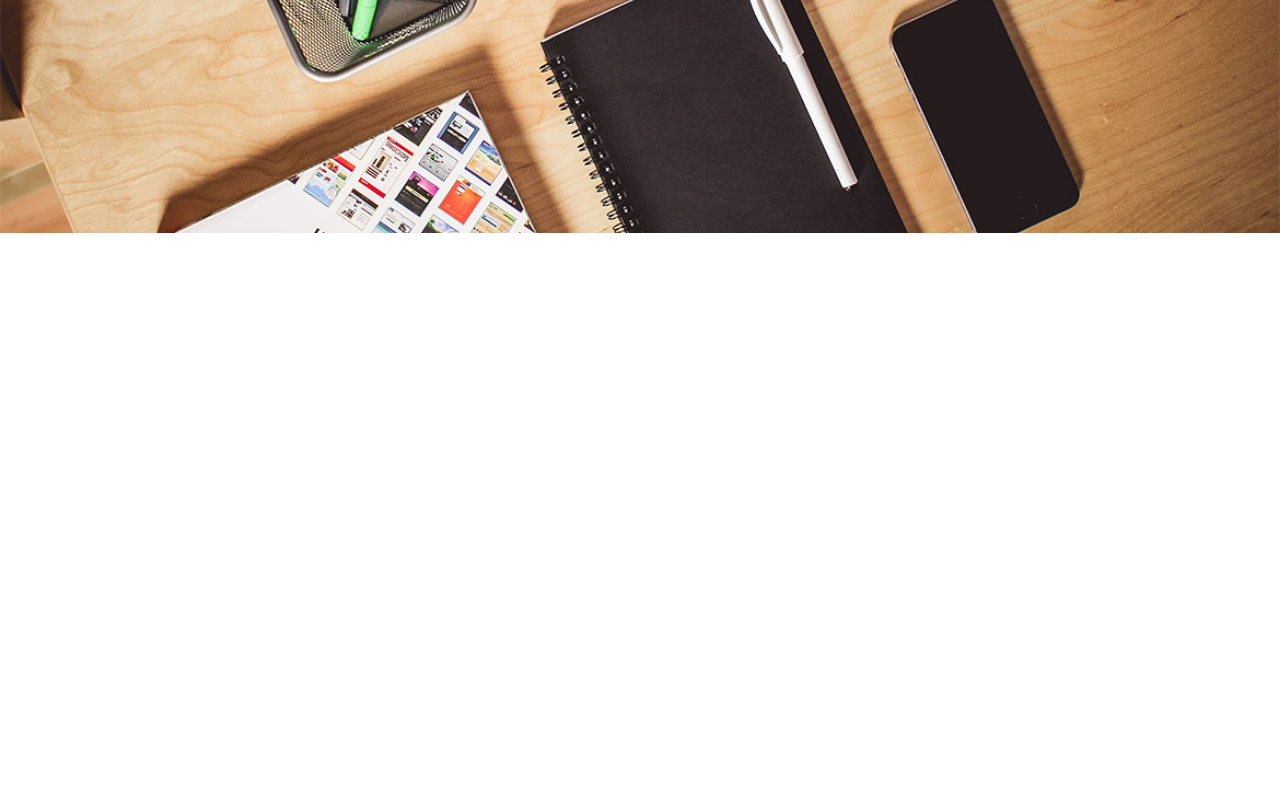
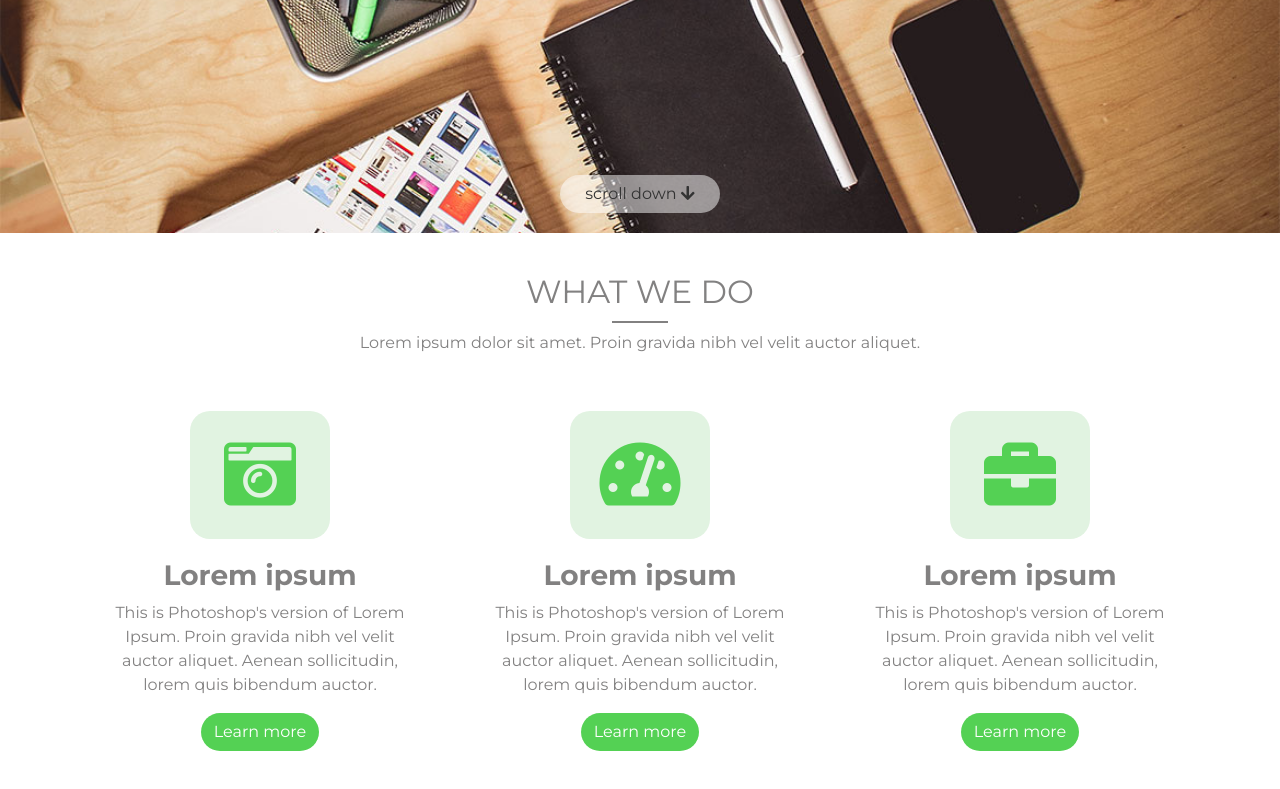
Before and after one commit to andreabenzi/switch-layout, a plain HTML site: page index.html in a window 1280 px wide. Shown: the part 367-1156 px from the top of the page. Before the commit the page ends 800 px from the top, so only its background shows below. Drawn offline with nearby package versions, Linux system fonts and the light colour scheme.

Commit message:
commit 2

```diff
--- a/index.html
+++ b/index.html
@@ -29,12 +29,12 @@
 <section id="home-header">
 	<div id="home-slider" class="swiper-container">
 	    <div class="swiper-wrapper">
-	      <div class="swiper-slide" style="background-image: url(img/bg1.jpg);">
+	      <div class="swiper-slide" style="background-image: url(img/slider/bg1.jpg);">
 	      	<div class="floater"></div>
 	      	<mark>Art is Eternal Happiness</mark>
 	      	<a href="#" class="btn">Work with us</a>
 	      </div>
-	      <div class="swiper-slide" style="background-image: url(img/bg2.jpg);">
+	      <div class="swiper-slide" style="background-image: url(img/slider/bg2.jpg);">
 	      	<div class="floater"></div>
 	      	<mark>This is where you are</mark>
 	      	<a href="#" class="btn">Go further</a>
@@ -86,11 +86,45 @@
   		</div>
   	</header>
 
+  	<a href="#what-we-do" class="btn scrolldown">scroll down&nbsp;<i class="fas fa-arrow-down"></i></a>
 
+</section>
 
-	<header>
-	</header>
-
+<section id="what-we-do">
+	<div class="container">
+		<div class="row">
+			<div class="col-sm-12">
+				<h2>What we do</h2>
+				<p>Lorem ipsum dolor sit amet. Proin gravida nibh vel velit auctor aliquet.</p>
+			</div>
+		</div>
+		<div class="row">
+			<div class="col-sm-4">
+				<div class="box">
+					<div class="icon"><i class="fas fa-camera-retro"></i></div>
+					<h3>Lorem ipsum</h3>
+					<p>This is Photoshop's version of Lorem Ipsum. Proin gravida nibh vel velit auctor aliquet. Aenean sollicitudin, lorem quis bibendum auctor.</p>
+					<a href="#" class="btn">Learn more</a>
+				</div>
+			</div>
+			<div class="col-sm-4">
+				<div class="box">
+					<div class="icon"><i class="fas fa-tachometer-alt"></i></div>
+					<h3>Lorem ipsum</h3>
+					<p>This is Photoshop's version of Lorem Ipsum. Proin gravida nibh vel velit auctor aliquet. Aenean sollicitudin, lorem quis bibendum auctor.</p>
+					<a href="#" class="btn">Learn more</a>
+				</div>
+			</div>
+			<div class="col-sm-4">
+				<div class="box">
+					<div class="icon"><i class="fas fa-briefcase"></i></div>
+					<h3>Lorem ipsum</h3>
+					<p>This is Photoshop's version of Lorem Ipsum. Proin gravida nibh vel velit auctor aliquet. Aenean sollicitudin, lorem quis bibendum auctor.</p>
+					<a href="#" class="btn">Learn more</a>
+				</div>
+			</div>
+		</div>
+	</div>
 </section>
 
 <script
--- a/script.js
+++ b/script.js
@@ -1,7 +1,21 @@
+$( document ).ready(function() {
 
     var swiper = new Swiper('#home-slider', {
       navigation: {
         nextEl: '.swiper-button-next',
         prevEl: '.swiper-button-prev',
       },
+      loop: true
     });
+
+    $('a[href^="#"]').on('click', function(event) {
+    	var target = $(this.getAttribute('href'));
+    	if( target.length ) {
+        	event.preventDefault();
+        	$('html, body').stop().animate({
+            	scrollTop: target.offset().top
+        	}, 1000);
+    	}
+	});
+
+});
--- a/style.css
+++ b/style.css
@@ -3,6 +3,7 @@ body{
   margin: 0px;
   padding: 0px;
   font-family: 'Montserrat', sans-serif;
+  color: #828181;
 }
 
 /*HOME SLIDER*/
@@ -14,6 +15,7 @@ body{
   background-position: center;
   background-size: cover;
   background-repeat: no-repeat;
+  text-align: center;
 }
 #home-slider .swiper-slide mark{
   text-align: center;
@@ -21,8 +23,9 @@ body{
   color: #FFF;
   font-weight: bold;
   background: none;
-  display: block;
   clear: both;
+  background: rgba(0,0,0,0.5);
+  padding: 10px;
 }
 #home-slider .swiper-slide a.btn{
   display: block;
@@ -32,14 +35,17 @@ body{
   color: #FFF;
   text-transform: uppercase;
   max-width: 240px;
-  margin: 0 auto;
+  margin: 20px auto;
   clear: both;
 }
+#home-slider .swiper-slide a.btn:hover{
+  background: #2b9b2b;
+}
 #home-slider .swiper-slide .floater {
-    float: left;
-    height: 50%;
-    width: 100%;
-    margin-bottom: -50px;
+  float: left;
+  height: 50%;
+  width: 100%;
+  margin-bottom: -50px;
 }
 
 /*HEADER*/
@@ -85,3 +91,65 @@ header .form-inline .form-control{
   margin-left: -31px;
   margin-top: 10px;
 }
+.scrolldown{
+  background: rgba(255,255,255,0.5);
+  color: #333;
+  border-radius: 20px;
+  position: absolute;
+  bottom: 20px;
+  display: block;
+  width: 160px;
+  text-align: center;
+  left: 50%;
+  margin-left: -80px;
+  z-index: 200;
+}
+.scrolldown:hover{
+  background: rgba(255,255,255,0.8);
+  color: #333;
+}
+
+/*WHAT WE DO*/
+#what-we-do{
+  margin: 40px 0px;
+  text-align: center;
+}
+#what-we-do h2{
+  font-weight: normal;
+  text-transform: uppercase;
+}
+#what-we-do h2:after {
+  content: "";
+  display: block;
+  margin: 0 auto;
+  width: 5%;
+  padding-top: 10px;
+  border-bottom: 2px solid #828181;
+}
+#what-we-do .box{
+  margin: 40px 20px 0px;
+}
+#what-we-do .box .icon{
+  background: #e1f3e1;
+  border-radius: 20px;
+  padding: 10px;
+  color: #54d154;
+  width: 140px;
+  margin: 0 auto;
+  text-align: center;
+  font-size: 72px;
+  margin-bottom: 20px;
+}
+#what-we-do .box h3{
+  font-weight: bold;
+}
+#what-we-do .box .btn{
+  border-radius: 20px;
+  background: #54d154;
+  color: #FFF;
+  max-width: 180px;
+  margin: 0px auto;
+}
+#what-we-do .box .btn:hover{
+  background: #2b9b2b;
+}
```
Also changed, not shown: img/bg2.jpg (deleted), img/slider/bg1.jpg (renamed from img/bg1.jpg), img/slider/bg2.jpg (added), 1 other file.
